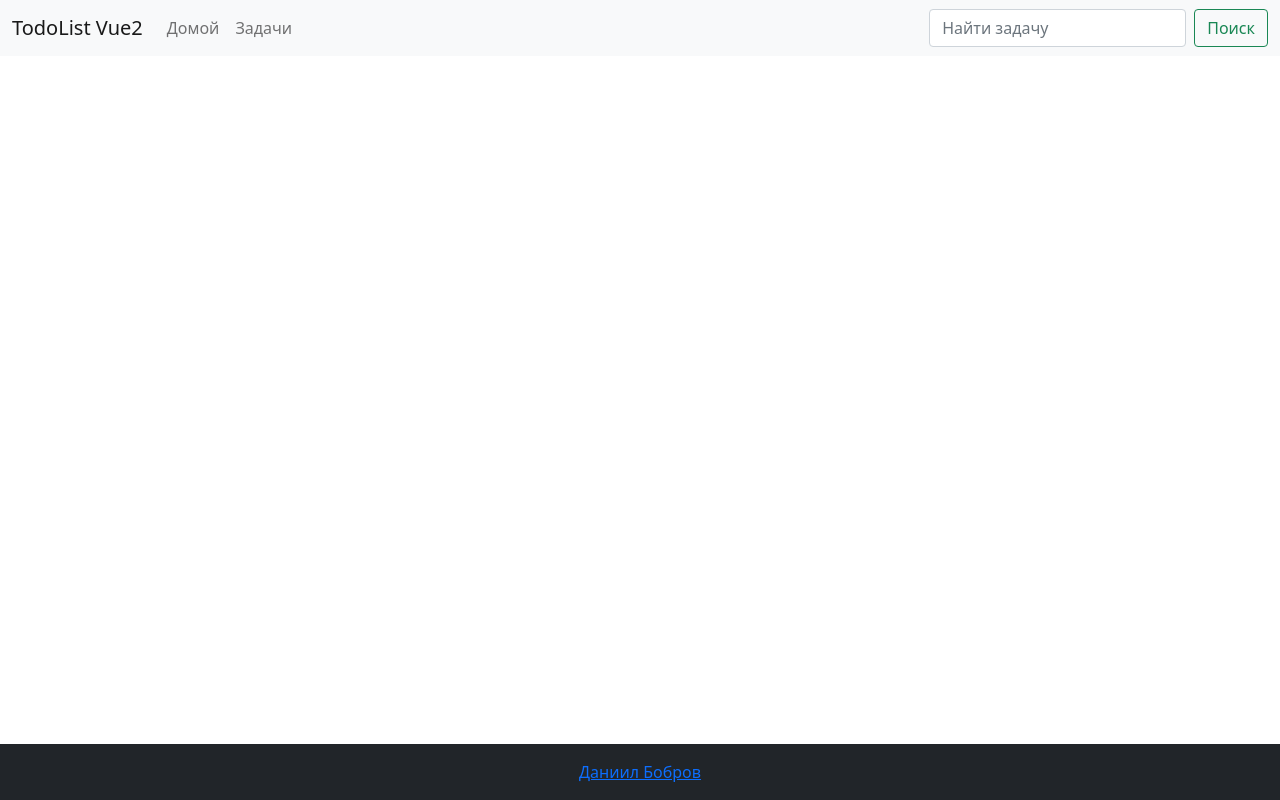
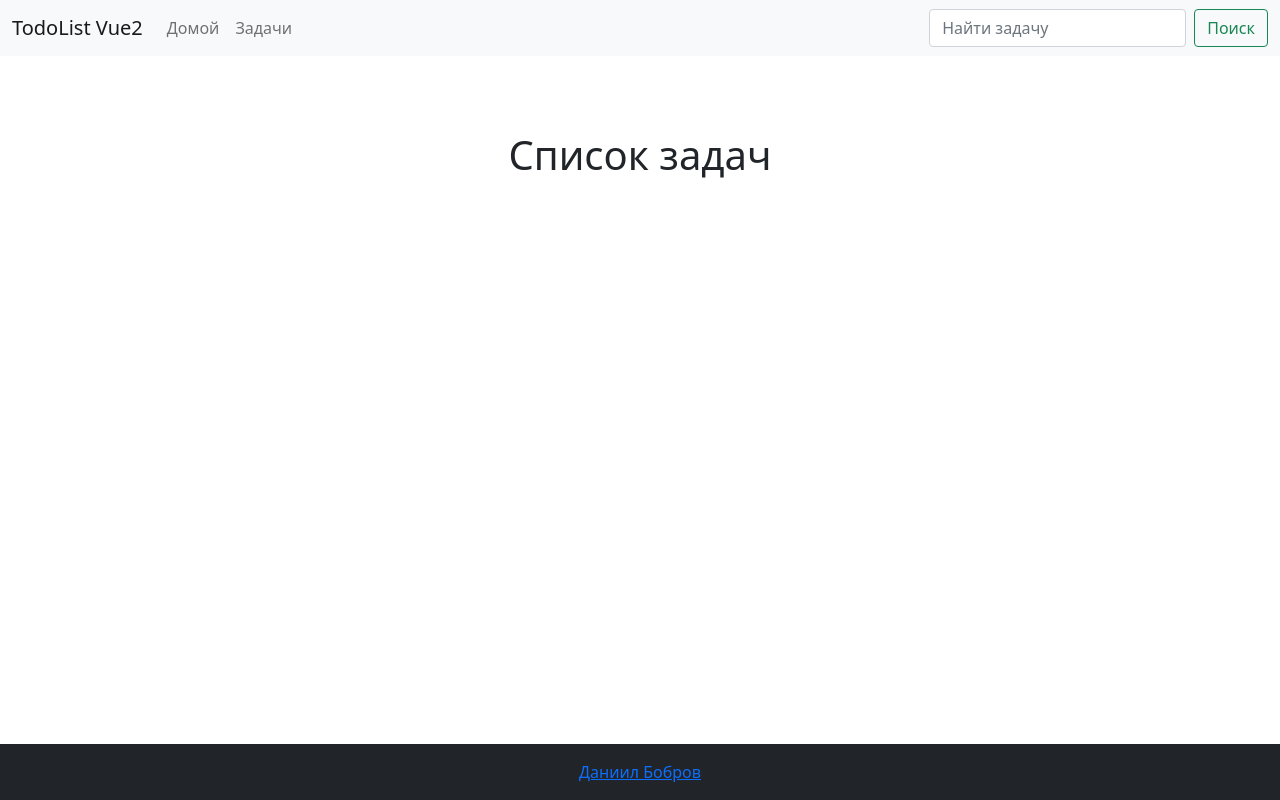
Before and after one commit to bobrov-site/todolistvue, a Vue app: page /todolist in a window 1280 px wide. Built offline with nearby package versions, Linux system fonts and the light colour scheme.

Commit message:
created TitlePage.vue

```diff
--- /dev/null
+++ b/src/components/TitlePage.vue
@@ -0,0 +1,23 @@
+<template>
+<h1>
+{{text}}
+</h1>
+</template>
+
+<script>
+export default {
+  name: "TitlePage",
+  props: {
+    text: {
+      type: String,
+      required: true
+    }
+  }
+}
+</script>
+
+<style lang="scss" scoped>
+h1 {
+  margin-top: 75px;
+}
+</style>
--- a/src/views/TodoListView.vue
+++ b/src/views/TodoListView.vue
@@ -1,19 +1,24 @@
 <template>
 <div class="todolist">
   <ContainerBootstrap>
-
+    <div class="row">
+      <div class="col-12 text-center">
+        <TitlePage text="Список задач"/>
+      </div>
+    </div>
   </ContainerBootstrap>
 </div>
 </template>
 
 <script>
 import ContainerBootstrap from "@/components/UI/ContainerBootstrap";
+import TitlePage from "@/components/TitlePage";
 export default {
   name: "TodoListView",
-  components: {ContainerBootstrap}
+  components: {TitlePage, ContainerBootstrap}
 }
 </script>
 
-<style scoped>
+<style lang="scss" scoped>
 
 </style>
```
